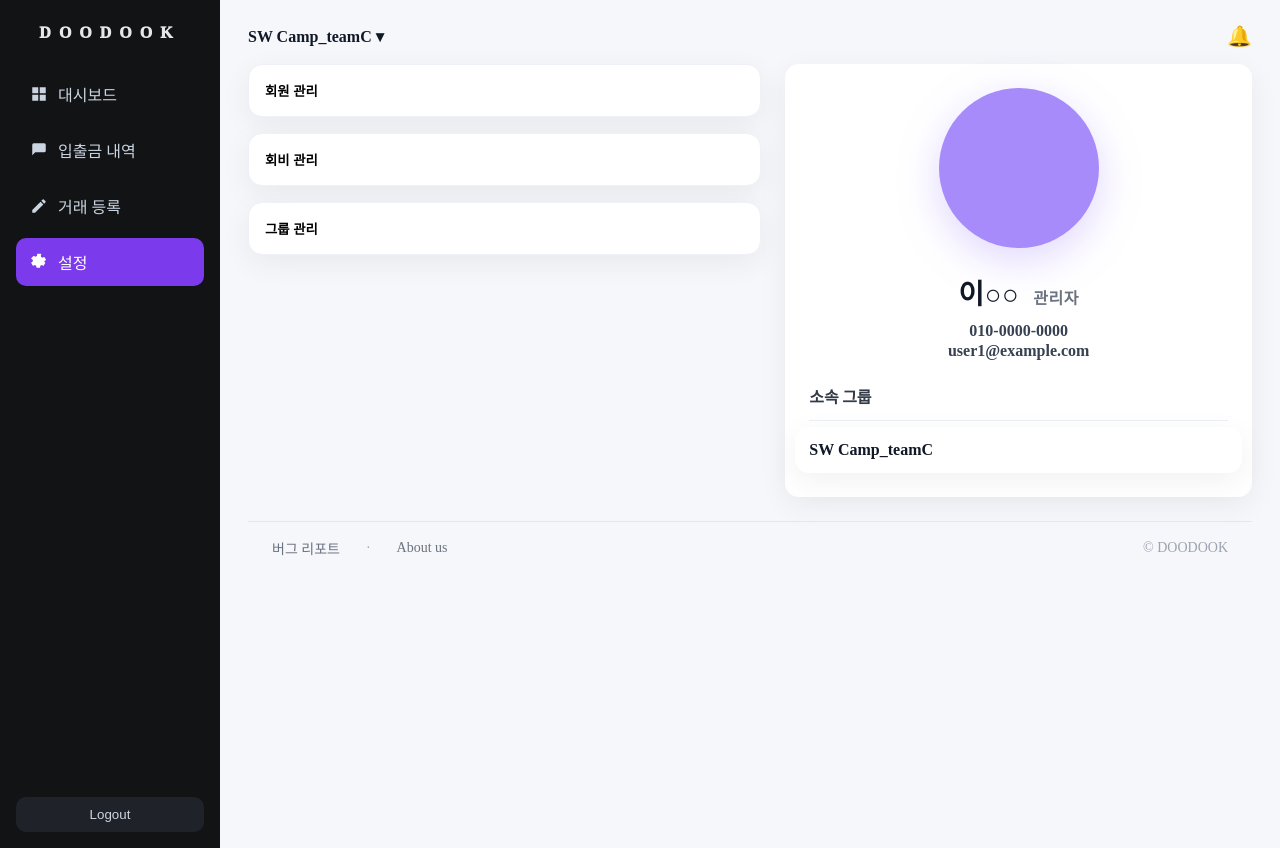
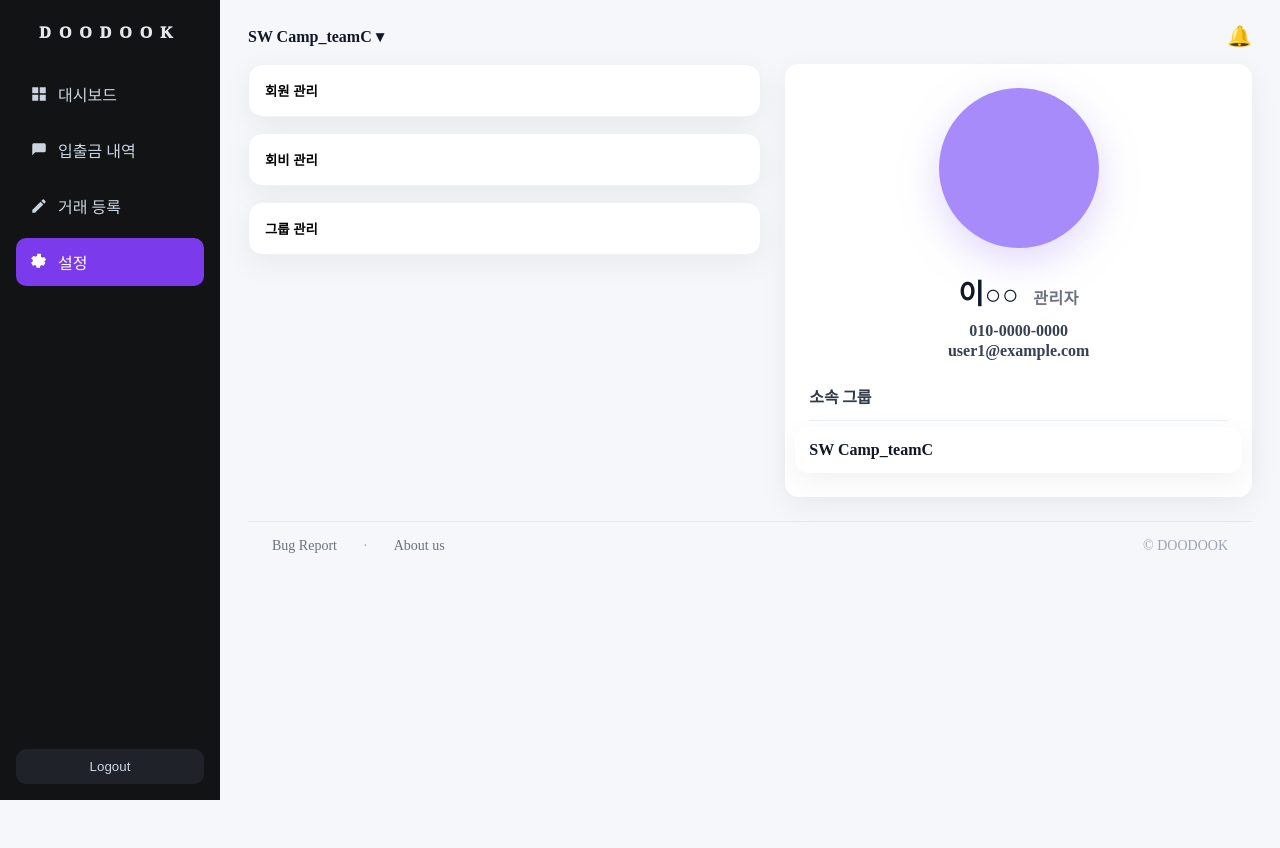
Before and after one commit to SWCMAP-C-DOODOOK/DOODOOK_FE, a React (Vite) app in the folder swcamp/: page /settings in a window 1280 px wide. Built offline with nearby package versions, Linux system fonts and the light colour scheme; sample sign-in values are in the browser's storage.

Commit message:
feat: update sideBar

```diff
--- a/swcamp/src/screens/Footer.tsx
+++ b/swcamp/src/screens/Footer.tsx
@@ -50,7 +50,7 @@ function Footer({
     >
       <nav className="footer-links" aria-label="푸터 링크" style={linksStyle}>
         <a href={bugUrl} target="_blank" rel="noreferrer" style={linkStyle}>
-          버그 리포트
+          Bug Report
         </a>
         <span aria-hidden="true" style={{ margin: "0 12px", color: "#9ca3af" }}>
           ·
--- a/swcamp/src/screens/Sidebar.tsx
+++ b/swcamp/src/screens/Sidebar.tsx
@@ -1,58 +1,13 @@
-import { useEffect, useState } from "react";
+import { NavLink } from "react-router-dom";
 
 export default function Sidebar() {
-    // 현재 경로 추적
-    const [path, setPath] = useState<string>(
-        typeof window !== "undefined" ? window.location.pathname : "/"
-    );
-
-    useEffect(() => {
-        const update = () => setPath(window.location.pathname);
-
-        // 브라우저 앞으로/뒤로 가기
-        window.addEventListener("popstate", update);
-
-        // SPA 내비게이션 반영(history API)
-        const origPush = history.pushState;
-        const origReplace = history.replaceState;
-        history.pushState = function (...args) {
-            // @ts-ignore
-            origPush.apply(this, args);
-            update();
-        };
-        history.replaceState = function (...args) {
-            // @ts-ignore
-            origReplace.apply(this, args);
-            update();
-        };
-
-        // 동일 출처 a태그 클릭도 반영
-        const onClick = (e: MouseEvent) => {
-            const a = (e.target as HTMLElement).closest("a");
-            if (!a) return;
-            const href = a.getAttribute("href");
-            if (!href) return;
-            try {
-                const url = new URL(href, window.location.origin);
-                if (url.origin === window.location.origin) {
-                    setTimeout(update, 0);
-                }
-            } catch { /* ignore */ }
-        };
-        document.addEventListener("click", onClick, true);
-
-        return () => {
-            window.removeEventListener("popstate", update);
-            document.removeEventListener("click", onClick, true);
-            history.pushState = origPush;
-            history.replaceState = origReplace;
-        };
-    }, []);
-
-    const item = (href: string, label: string, svgPath?: string) => {
-        const isActive = path === href || path.startsWith(href + "/");
+    const item = (to: string, label: string, svgPath?: string) => {
       return (
-            <a className={`nav-item ${isActive ? "active" : ""}`} href={href}>
+        <NavLink
+          to={to}
+          className={({ isActive }) => `nav-item ${isActive ? "active" : ""}`}
+          end={false}
+        >
           {svgPath && (
             <span className="nav-icon" aria-hidden="true">
               <svg width="18" height="18" viewBox="0 0 24 24" fill="currentColor">
@@ -61,7 +16,7 @@ export default function Sidebar() {
             </span>
           )}
           <span className="nav-text">{label}</span>
-            </a>
+        </NavLink>
       );
     };
 
@@ -75,9 +30,19 @@ export default function Sidebar() {
     };
 
     return (
-        <aside className="sidebar">
+        <aside
+            className="sidebar"
+            style={{
+              position: "sticky",
+              top: 0,
+              height: "100dvh",
+              display: "flex",
+              flexDirection: "column",
+              boxSizing: "border-box",
+            }}
+        >
             <div className="sidebar-brand">DOODOOK</div>
-            <nav className="nav">
+            <nav className="nav" style={{ flex: "1 1 auto", overflow: "auto" }}>
                 {item(
                     "/dashboard",
                     "대시보드",
@@ -99,7 +64,13 @@ export default function Sidebar() {
                     "M19.14 12.94a7.967 7.967 0 000-1.88l2.03-1.58a.5.5 0 00.12-.64l-1.92-3.32a.5.5 0 00-.6-.22l-2.39.96a7.963 7.963 0 00-1.63-.94l-.36-2.54A.5.5 0 0013.9 1h-3.8a.5.5 0 00-.5.42l-.36 2.54c-.58.23-1.13.54-1.63.94l-2.39-.96a.5.5 0 00-.6.22L1.7 7.02a.5.5 0 00.12.64l2.03 1.58c-.05.31-.08.62-.08.94s.03.63.08.94L1.82 12.7a.5.5 0 00-.12.64l1.92 3.32c.12.21.37.3.6.22l2.39-.96c.5.4 1.05.71 1.63.94l.36 2.54c.06.24.26.42.5.42h3.8c.24 0 .44-.18.5-.42l.36-2.54c.58-.23 1.13-.54 1.63-.94l2.39.96c.23.08.48-.01.6-.22l1.92-3.32a.5.5 0 00-.12-.64l-2.03-1.58z"
                 )}
             </nav>
-            <button className="logout-btn" onClick={onLogout}>Logout</button>
+            <button
+                className="logout-btn"
+                onClick={onLogout}
+                style={{ marginTop: "auto", width: "100%" }}
+            >
+                Logout
+            </button>
         </aside>
     );
 }
```
Lines whose indentation alone changed are shown as unchanged.
